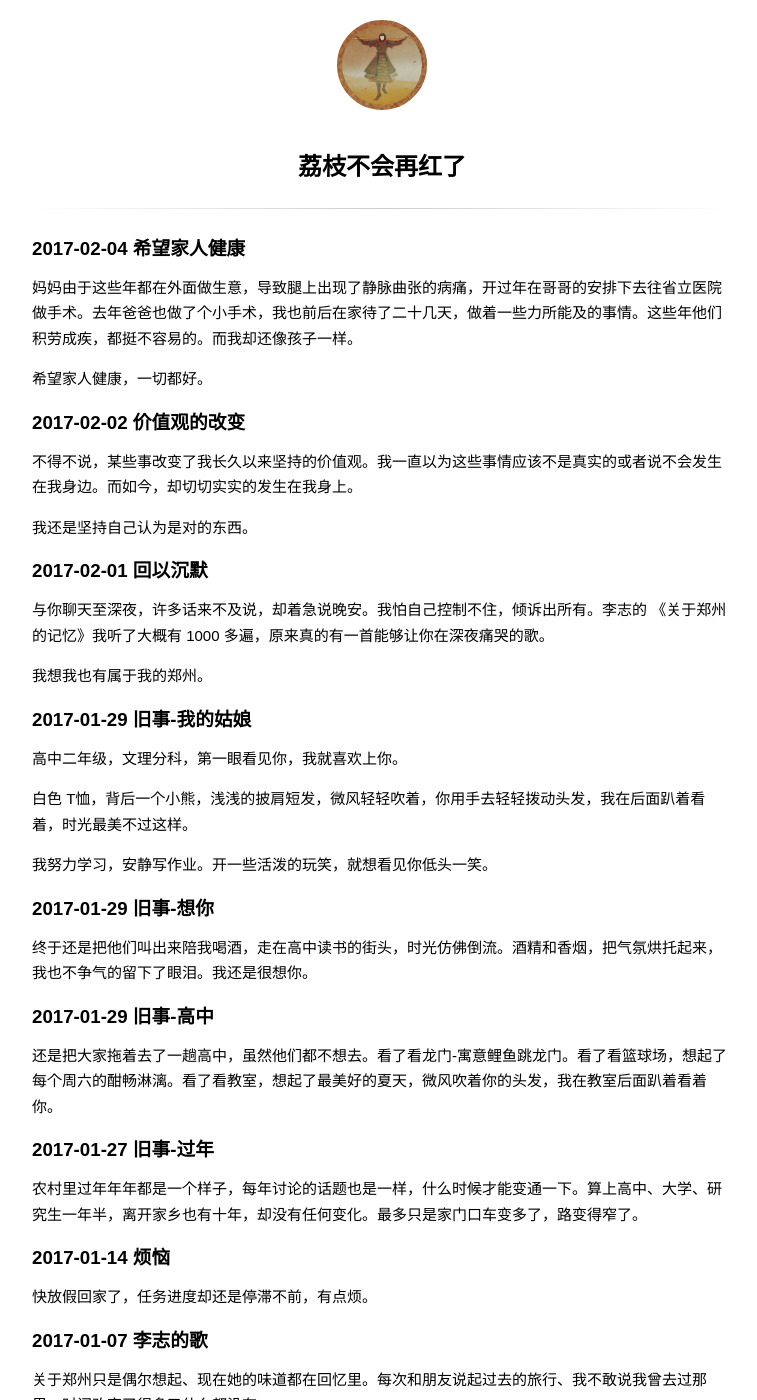
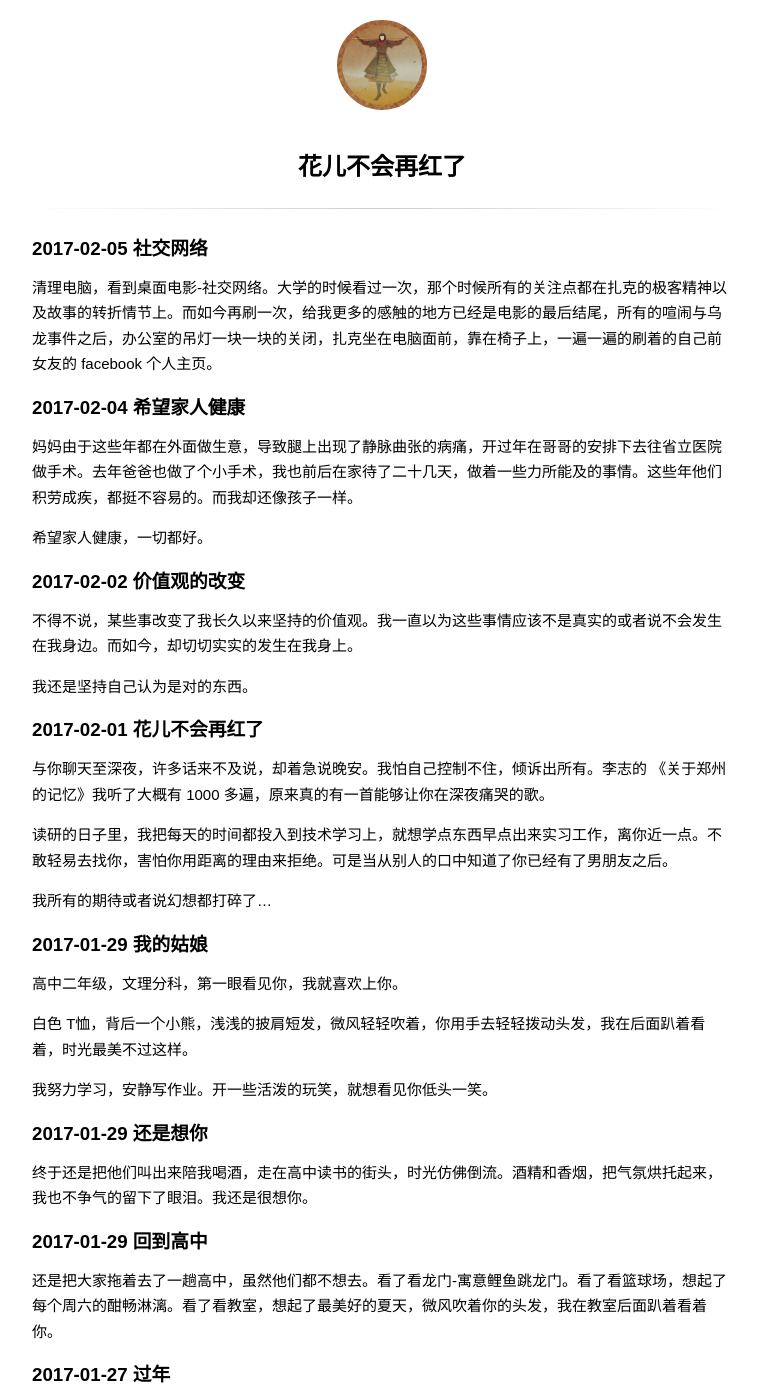
Before and after one commit to wuchangfeng/wuchangfeng.github.io, a Jekyll site: the page built from diary.md, in a window 1280 px wide and 1400 px high. Shown: the whole window, without its empty margins (258-1015 px from the left). Built offline with Jekyll 4.4.1, drawn with Linux system fonts in a browser that asks for light colours; some web fonts are replaced; comment, search, counter and statistics services are not loaded.

Commit message:
blog update

```diff
--- a/diary.md
+++ b/diary.md
@@ -1,6 +1,10 @@
 ---
-title: 荔枝不会再红了
+title: 花儿不会再红了
 ---
+
+### 2017-02-05 社交网络
+
+清理电脑，看到桌面电影-社交网络。大学的时候看过一次，那个时候所有的关注点都在扎克的极客精神以及故事的转折情节上。而如今再刷一次，给我更多的感触的地方已经是电影的最后结尾，所有的喧闹与乌龙事件之后，办公室的吊灯一块一块的关闭，扎克坐在电脑面前，靠在椅子上，一遍一遍的刷着的自己前女友的 facebook 个人主页。
 
 ### 2017-02-04 希望家人健康
 
@@ -14,13 +18,15 @@ title: 荔枝不会再红了
 
 我还是坚持自己认为是对的东西。
 
-### 2017-02-01 回以沉默
+### 2017-02-01 花儿不会再红了
 
 与你聊天至深夜，许多话来不及说，却着急说晚安。我怕自己控制不住，倾诉出所有。李志的 《关于郑州的记忆》我听了大概有 1000 多遍，原来真的有一首能够让你在深夜痛哭的歌。
 
-我想我也有属于我的郑州。
+读研的日子里，我把每天的时间都投入到技术学习上，就想学点东西早点出来实习工作，离你近一点。不敢轻易去找你，害怕你用距离的理由来拒绝。可是当从别人的口中知道了你已经有了男朋友之后。
 
-### 2017-01-29 旧事-我的姑娘
+我所有的期待或者说幻想都打碎了...
+
+### 2017-01-29 我的姑娘
 
 高中二年级，文理分科，第一眼看见你，我就喜欢上你。
 
@@ -28,15 +34,15 @@ title: 荔枝不会再红了
 
 我努力学习，安静写作业。开一些活泼的玩笑，就想看见你低头一笑。
 
-### 2017-01-29 旧事-想你
+### 2017-01-29 还是想你
 
 终于还是把他们叫出来陪我喝酒，走在高中读书的街头，时光仿佛倒流。酒精和香烟，把气氛烘托起来，我也不争气的留下了眼泪。我还是很想你。
 
-### 2017-01-29 旧事-高中
+### 2017-01-29 回到高中
 
 还是把大家拖着去了一趟高中，虽然他们都不想去。看了看龙门-寓意鲤鱼跳龙门。看了看篮球场，想起了每个周六的酣畅淋漓。看了看教室，想起了最美好的夏天，微风吹着你的头发，我在教室后面趴着看着你。
 
-### 2017-01-27 旧事-过年
+### 2017-01-27 过年
 
 农村里过年年年都是一个样子，每年讨论的话题也是一样，什么时候才能变通一下。算上高中、大学、研究生一年半，离开家乡也有十年，却没有任何变化。最多只是家门口车变多了，路变得窄了。
 
```
